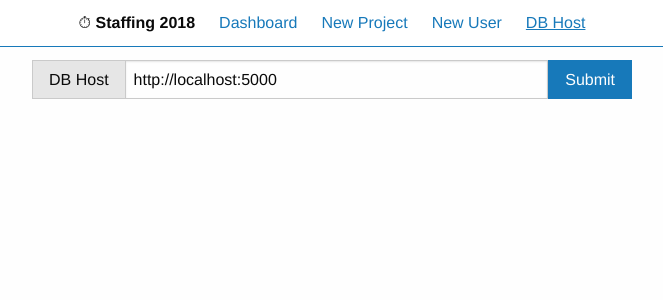
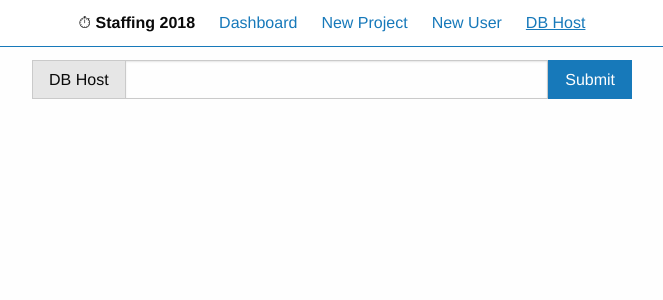
Before and after one commit to hummelch/staffing, a React (Create React App) app: page /host in a window 1280 px wide. Shown: the top 300 px of the page, without its empty margins (308-971 px from the left). Built offline with nearby package versions, Linux system fonts and the light colour scheme; data requests are answered from the project's data file.

Commit message:
set database host to local storage

```diff
--- a/src/config.js
+++ b/src/config.js
@@ -1,4 +1,4 @@
 export const config = {
-  databaseHost: 'http://localhost:5000',
+  databaseHost: window.localStorage.getItem('databaseHost') || '',
   year: new Date().getFullYear()
 };
```
